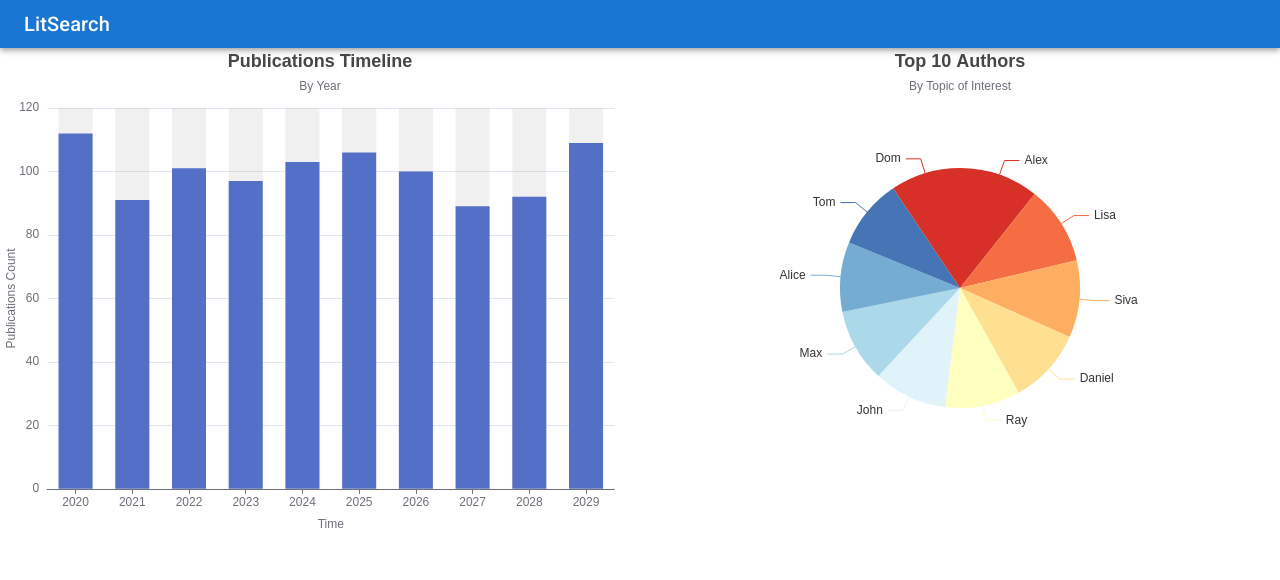
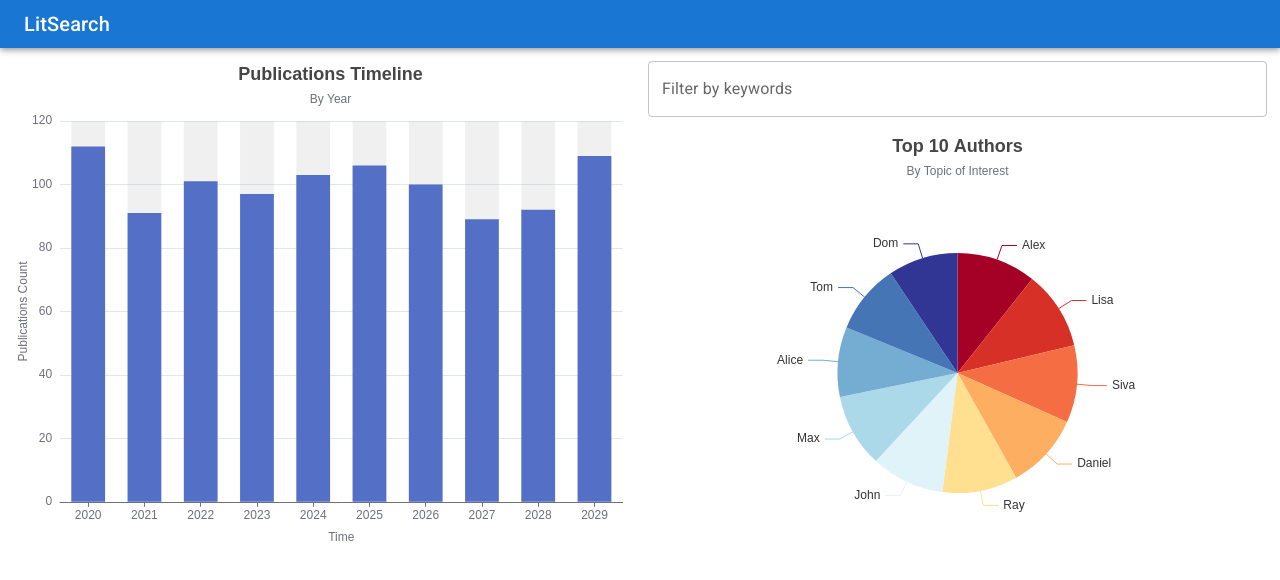
Before and after one commit to maneetgoyal/lit-search, a React (Create React App) app: page / in a window 1280 px wide. Shown: the top 580 px of the page. Built offline with nearby package versions, Linux system fonts and the light colour scheme.

Commit message:
Add search bar and update pallette

```diff
--- a/src/App.tsx
+++ b/src/App.tsx
@@ -1,4 +1,4 @@
-import { AppBar, Toolbar, Typography, Grid } from "@mui/material";
+import { AppBar, Toolbar, Typography, Grid, TextField } from "@mui/material";
 import { rollups } from "d3-array";
 import ReactECharts from "echarts-for-react";
 import { getDummyData } from "./utils";
@@ -52,7 +52,7 @@ export function App(): JSX.Element {
           </Typography>
         </Toolbar>
       </AppBar>
-      <Grid container>
+      <Grid container sx={{ padding: "1%" }}>
         <Grid container item xs={12} sm={12} md={12} lg>
           <ReactECharts
             style={{ height: "60vh", width: "100%" }}
@@ -122,20 +122,25 @@ export function App(): JSX.Element {
             }}
           />
         </Grid>
-        <Grid container item xs={12} sm={12} md={12} lg>
+        <Grid container item xs={12} sm={12} md={12} lg direction="column" spacing={2}>
+          <Grid container item>
+            <TextField fullWidth label="Filter by keywords" type="search" />
+          </Grid>
+          <Grid container item>
             <ReactECharts
               style={{ height: "60vh", width: "100%" }}
               option={{
                 color: [
+                  "#a50026",
                   "#d73027",
                   "#f46d43",
                   "#fdae61",
                   "#fee090",
-                "#ffffbf",
                   "#e0f3f8",
                   "#abd9e9",
                   "#74add1",
                   "#4575b4",
+                  "#313695",
                 ],
                 title: {
                   text: "Top 10 Authors",
@@ -166,6 +171,7 @@ export function App(): JSX.Element {
             />
           </Grid>
         </Grid>
+      </Grid>
     </>
   );
 }
```
Lines whose indentation alone changed are shown as unchanged.
